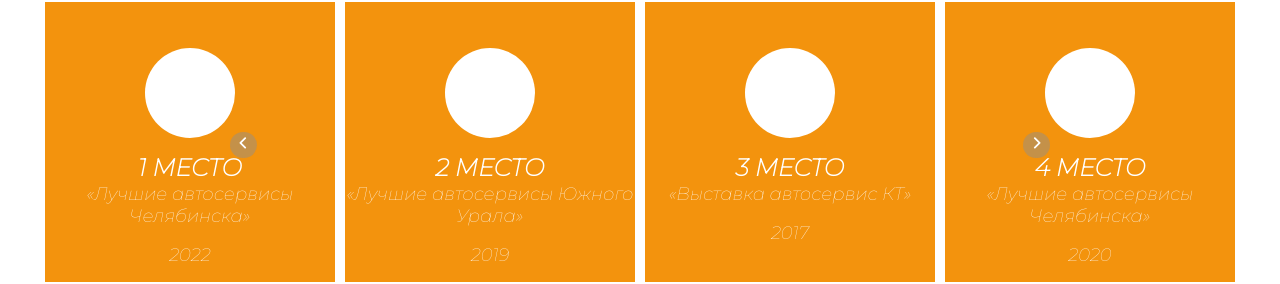
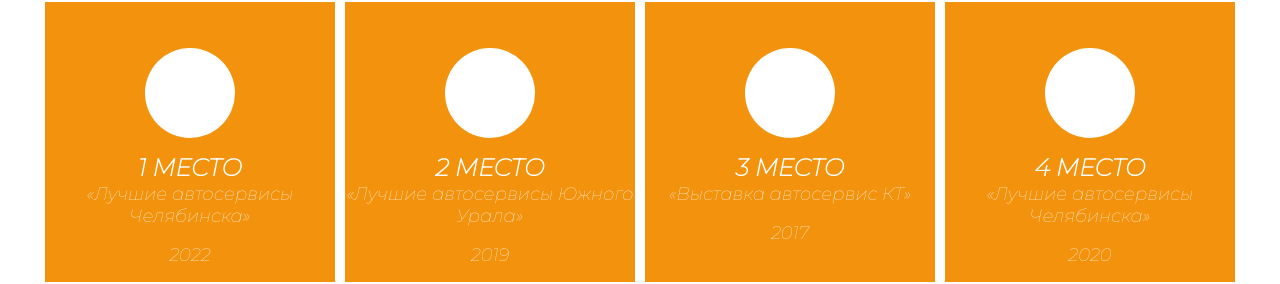
Before and after one commit to AntonLogunov/ProjectAvtomol, a website: page index.html in a window 1280 px wide. Shown: the part 1770-2054 px from the top of the page. Drawn offline with Linux system fonts and the light colour scheme; files whose address does not match are found by name.

```diff
--- a/index.html
+++ b/index.html
@@ -217,16 +217,7 @@
                         <p class="info__grid__block__text3">2020</p>
                     </div>
                 </div>
-                <button class="avtomol__slider avtomol__slider--prev">
-                    <svg width="8" height="12" viewBox="0 0 8 12" fill="none" xmlns="http://www.w3.org/2000/svg">
-                        <path d="M6.17529 10.677L1.43279 5.93447L6.17529 1.19197" stroke="white" stroke-width="1.77049" stroke-linecap="round" stroke-linejoin="round"/>
-                        </svg>
-                </button>
-                <button class="avtomol__slider avtomol__slider--next">
-                    <svg width="8" height="12" viewBox="0 0 8 12" fill="none" xmlns="http://www.w3.org/2000/svg">
-                        <path d="M1.82422 1.19156L6.56672 5.93406L1.82422 10.6766" stroke="white" stroke-width="1.77049" stroke-linecap="round" stroke-linejoin="round"/>
-                        </svg>
-                </button>
+
             </div>
         </section>
         <!-- 7 секция -->
```
